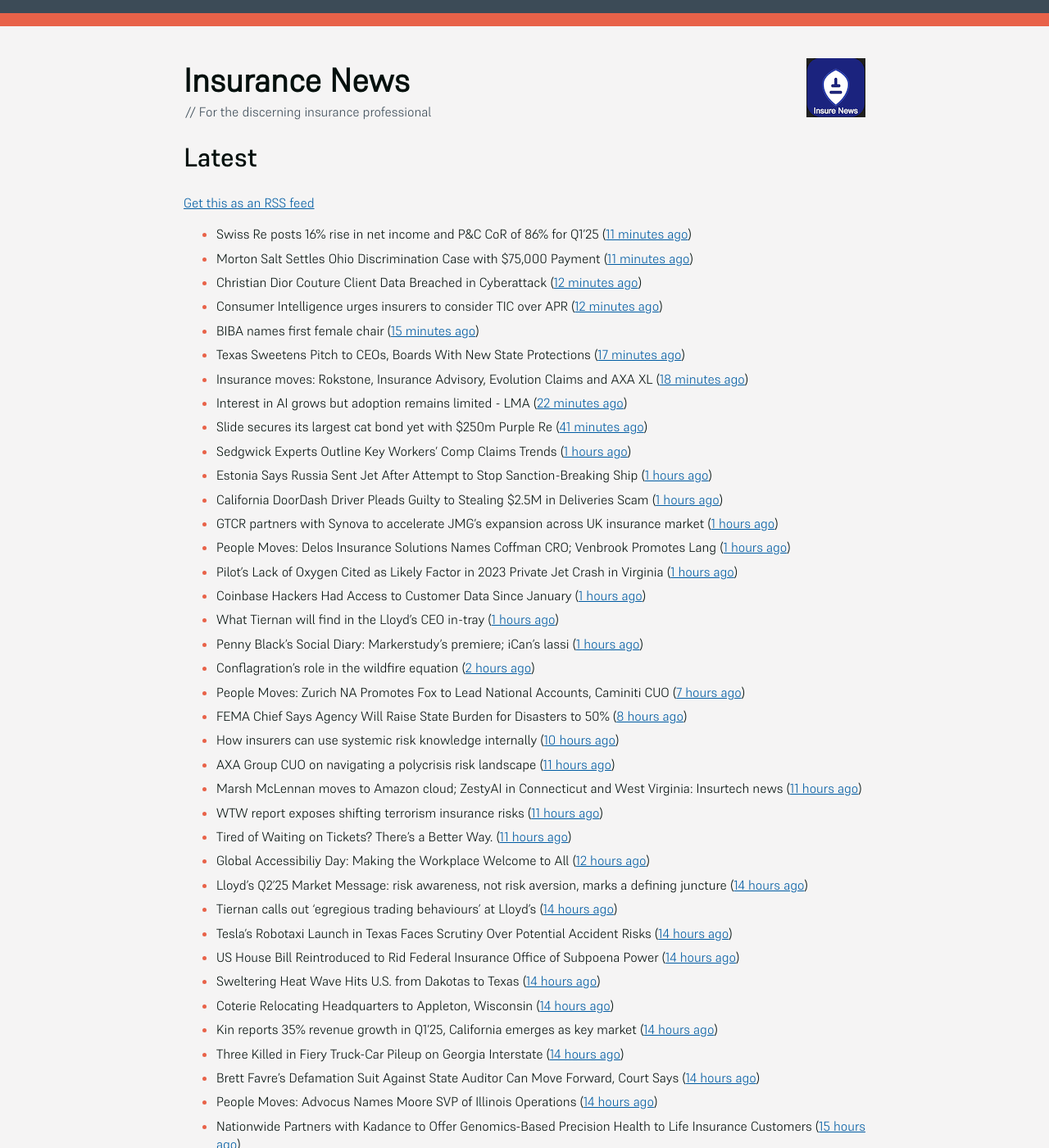
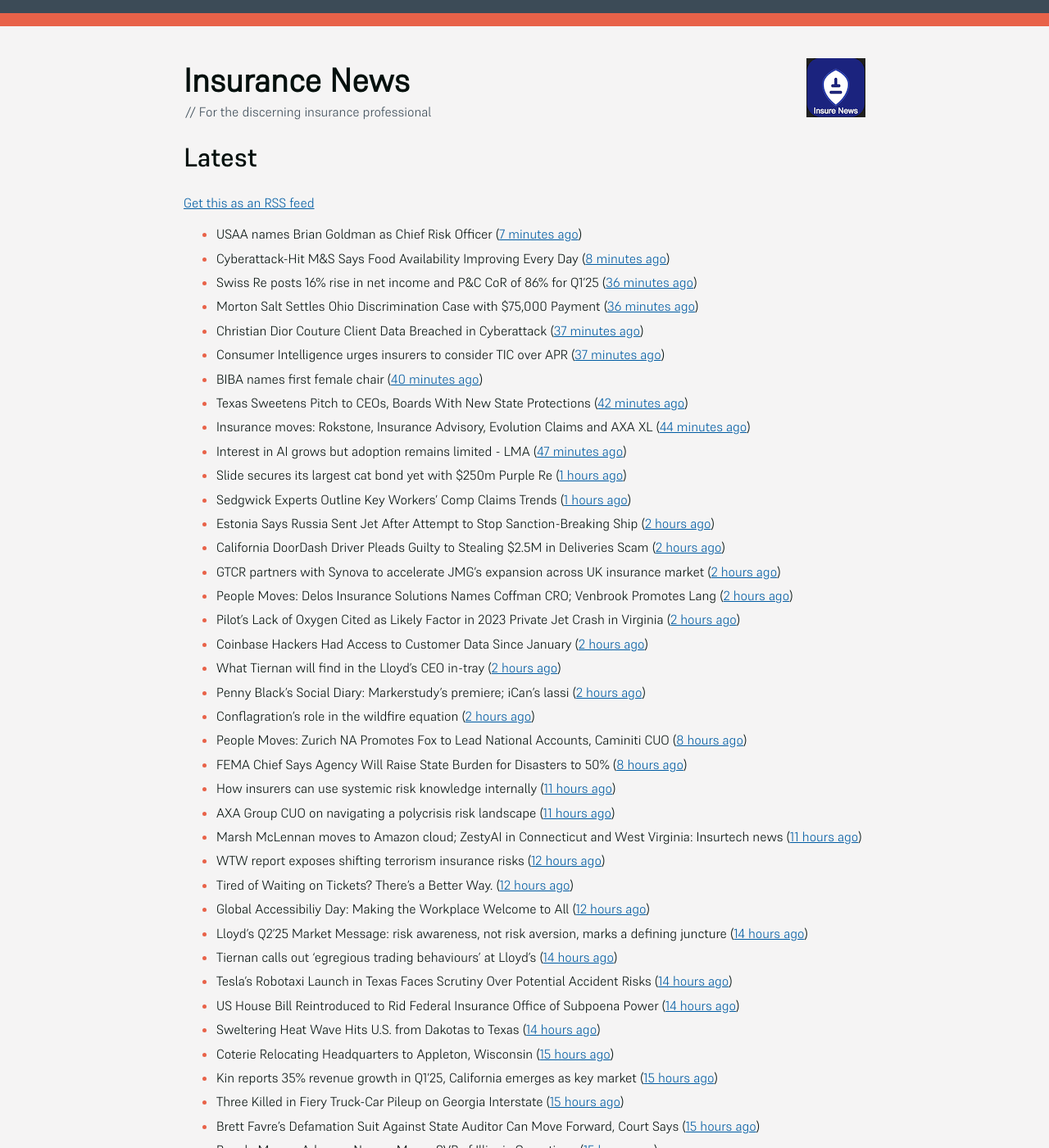
Before and after one commit to mat-0/feeds.thechels.uk, a Jekyll site: the page built from index.md, in a window 1280 px wide and 1400 px high. Shown: the whole window at 82% size. Built offline with Jekyll 4.4.1, drawn with Linux system fonts in a browser that asks for light colours; some of the changed text lies outside the part shown.

Commit message:
New Feed

```diff
--- a/index.md
+++ b/index.md
@@ -8,78 +8,78 @@ description: Latest Updates
 [Get this as an RSS feed](/feed.rss)
 
 <!-- news_marker starts -->
-- Swiss Re posts 16% rise in net income and P&C CoR of 86% for Q1’25 ([11 minutes ago](https://www.reinsurancene.ws/swiss-re-posts-16-rise-in-net-income-and-pc-cor-of-86-for-q125/))
-- Morton Salt Settles Ohio Discrimination Case with $75,000 Payment ([11 minutes ago](https://www.insurancejournal.com/news/midwest/2025/05/16/823999.htm))
-- Christian Dior Couture Client Data Breached in Cyberattack ([12 minutes ago](https://www.insurancejournal.com/news/national/2025/05/16/823975.htm))
-- Consumer Intelligence urges insurers to consider TIC over APR ([12 minutes ago](https://www.insurancebusinessmag.com/uk/news/auto-motor/consumer-intelligence-urges-insurers-to-consider-tic-over-apr-535940.aspx))
-- BIBA names first female chair ([15 minutes ago](https://www.insurancebusinessmag.com/uk/news/breaking-news/biba-names-first-female-chair-535939.aspx))
-- Texas Sweetens Pitch to CEOs, Boards With New State Protections ([17 minutes ago](https://www.insurancejournal.com/news/southcentral/2025/05/16/823995.htm))
-- Insurance moves: Rokstone, Insurance Advisory, Evolution Claims and AXA XL ([18 minutes ago](https://www.insurancebusinessmag.com/uk/news/breaking-news/insurance-moves-rokstone-insurance-advisory-evolution-claims-and-axa-xl-535937.aspx))
-- Interest in AI grows but adoption remains limited - LMA ([22 minutes ago](https://www.insurancebusinessmag.com/uk/news/technology/interest-in-ai-grows-but-adoption-remains-limited--lma-535936.aspx))
-- Slide secures its largest cat bond yet with $250m Purple Re ([41 minutes ago](https://www.reinsurancene.ws/slide-secures-its-largest-cat-bond-yet-with-250m-purple-re/))
+- USAA names Brian Goldman as Chief Risk Officer ([7 minutes ago](https://www.reinsurancene.ws/usaa-names-brian-goldman-as-chief-risk-officer/))
+- Cyberattack-Hit M&S Says Food Availability Improving Every Day ([8 minutes ago](https://www.insurancejournal.com/news/international/2025/05/16/824002.htm))
+- Swiss Re posts 16% rise in net income and P&C CoR of 86% for Q1’25 ([36 minutes ago](https://www.reinsurancene.ws/swiss-re-posts-16-rise-in-net-income-and-pc-cor-of-86-for-q125/))
+- Morton Salt Settles Ohio Discrimination Case with $75,000 Payment ([36 minutes ago](https://www.insurancejournal.com/news/midwest/2025/05/16/823999.htm))
+- Christian Dior Couture Client Data Breached in Cyberattack ([37 minutes ago](https://www.insurancejournal.com/news/national/2025/05/16/823975.htm))
+- Consumer Intelligence urges insurers to consider TIC over APR ([37 minutes ago](https://www.insurancebusinessmag.com/uk/news/auto-motor/consumer-intelligence-urges-insurers-to-consider-tic-over-apr-535940.aspx))
+- BIBA names first female chair ([40 minutes ago](https://www.insurancebusinessmag.com/uk/news/breaking-news/biba-names-first-female-chair-535939.aspx))
+- Texas Sweetens Pitch to CEOs, Boards With New State Protections ([42 minutes ago](https://www.insurancejournal.com/news/southcentral/2025/05/16/823995.htm))
+- Insurance moves: Rokstone, Insurance Advisory, Evolution Claims and AXA XL ([44 minutes ago](https://www.insurancebusinessmag.com/uk/news/breaking-news/insurance-moves-rokstone-insurance-advisory-evolution-claims-and-axa-xl-535937.aspx))
+- Interest in AI grows but adoption remains limited - LMA ([47 minutes ago](https://www.insurancebusinessmag.com/uk/news/technology/interest-in-ai-grows-but-adoption-remains-limited--lma-535936.aspx))
+- Slide secures its largest cat bond yet with $250m Purple Re ([1 hours ago](https://www.reinsurancene.ws/slide-secures-its-largest-cat-bond-yet-with-250m-purple-re/))
 - Sedgwick Experts Outline Key Workers’ Comp Claims Trends ([1 hours ago](https://www.insurancejournal.com/news/national/2025/05/16/823936.htm))
-- Estonia Says Russia Sent Jet After Attempt to Stop Sanction-Breaking Ship ([1 hours ago](https://www.insurancejournal.com/news/international/2025/05/16/823959.htm))
-- California DoorDash Driver Pleads Guilty to Stealing $2.5M in Deliveries Scam ([1 hours ago](https://www.insurancejournal.com/news/west/2025/05/16/823989.htm))
-- GTCR partners with Synova to accelerate JMG’s expansion across UK insurance market ([1 hours ago](https://www.reinsurancene.ws/gtcr-partners-with-synova-to-accelerate-jmgs-expansion-across-uk-insurance-market/))
-- People Moves: Delos Insurance Solutions Names Coffman CRO; Venbrook Promotes Lang ([1 hours ago](https://www.insurancejournal.com/news/west/2025/05/16/823705.htm))
-- Pilot’s Lack of Oxygen Cited as Likely Factor in 2023 Private Jet Crash in Virginia ([1 hours ago](https://www.insurancejournal.com/news/east/2025/05/16/823826.htm))
-- Coinbase Hackers Had Access to Customer Data Since January ([1 hours ago](https://www.insurancejournal.com/news/national/2025/05/16/823970.htm))
-- What Tiernan will find in the Lloyd's CEO in-tray ([1 hours ago](https://www.postonline.co.uk/lloydslondon/7957720/what-tiernan-will-find-in-the-lloyds-ceo-in-tray))
-- Penny Black’s Social Diary: Markerstudy’s premiere; iCan’s lassi ([1 hours ago](https://www.postonline.co.uk/people/7957568/penny-blacks-social-diary-markerstudys-premiere-icans-lassi))
+- Estonia Says Russia Sent Jet After Attempt to Stop Sanction-Breaking Ship ([2 hours ago](https://www.insurancejournal.com/news/international/2025/05/16/823959.htm))
+- California DoorDash Driver Pleads Guilty to Stealing $2.5M in Deliveries Scam ([2 hours ago](https://www.insurancejournal.com/news/west/2025/05/16/823989.htm))
+- GTCR partners with Synova to accelerate JMG’s expansion across UK insurance market ([2 hours ago](https://www.reinsurancene.ws/gtcr-partners-with-synova-to-accelerate-jmgs-expansion-across-uk-insurance-market/))
+- People Moves: Delos Insurance Solutions Names Coffman CRO; Venbrook Promotes Lang ([2 hours ago](https://www.insurancejournal.com/news/west/2025/05/16/823705.htm))
+- Pilot’s Lack of Oxygen Cited as Likely Factor in 2023 Private Jet Crash in Virginia ([2 hours ago](https://www.insurancejournal.com/news/east/2025/05/16/823826.htm))
+- Coinbase Hackers Had Access to Customer Data Since January ([2 hours ago](https://www.insurancejournal.com/news/national/2025/05/16/823970.htm))
+- What Tiernan will find in the Lloyd's CEO in-tray ([2 hours ago](https://www.postonline.co.uk/lloydslondon/7957720/what-tiernan-will-find-in-the-lloyds-ceo-in-tray))
+- Penny Black’s Social Diary: Markerstudy’s premiere; iCan’s lassi ([2 hours ago](https://www.postonline.co.uk/people/7957568/penny-blacks-social-diary-markerstudys-premiere-icans-lassi))
 - Conflagration’s role in the wildfire equation ([2 hours ago](https://www.insurancejournal.com/blogs/cotality/2025/05/16/823947.htm))
-- People Moves: Zurich NA Promotes Fox to Lead National Accounts, Caminiti CUO ([7 hours ago](https://www.insurancejournal.com/news/national/2025/05/15/823985.htm))
+- People Moves: Zurich NA Promotes Fox to Lead National Accounts, Caminiti CUO ([8 hours ago](https://www.insurancejournal.com/news/national/2025/05/15/823985.htm))
 - FEMA Chief Says Agency Will Raise State Burden for Disasters to 50% ([8 hours ago](https://www.insurancejournal.com/news/national/2025/05/15/823980.htm))
-- How insurers can use systemic risk knowledge internally ([10 hours ago](https://www.dig-in.com/opinion/how-insurers-can-use-systemic-risk-knowledge-internally))
+- How insurers can use systemic risk knowledge internally ([11 hours ago](https://www.dig-in.com/opinion/how-insurers-can-use-systemic-risk-knowledge-internally))
 - AXA Group CUO on navigating a polycrisis risk landscape ([11 hours ago](https://www.insurancebusinessmag.com/uk/news/breaking-news/axa-group-cuo-on-navigating-a-polycrisis-risk-landscape-535921.aspx))
 - Marsh McLennan moves to Amazon cloud; ZestyAI in Connecticut and West Virginia: Insurtech news ([11 hours ago](https://www.dig-in.com/news/marsh-mclennan-to-amazon-cloud-zestyai-and-insurtech-news))
-- WTW report exposes shifting terrorism insurance risks ([11 hours ago](https://www.insurancebusinessmag.com/uk/news/breaking-news/wtw-report-exposes-shifting-terrorism-insurance-risks-535909.aspx))
-- Tired of Waiting on Tickets? There’s a Better Way. ([11 hours ago](https://www.insurancejournal.com/blogs/expert-insured/2025/05/15/823954.htm))
+- WTW report exposes shifting terrorism insurance risks ([12 hours ago](https://www.insurancebusinessmag.com/uk/news/breaking-news/wtw-report-exposes-shifting-terrorism-insurance-risks-535909.aspx))
+- Tired of Waiting on Tickets? There’s a Better Way. ([12 hours ago](https://www.insurancejournal.com/blogs/expert-insured/2025/05/15/823954.htm))
 - Global Accessibiliy Day: Making the Workplace Welcome to All ([12 hours ago](https://insurance-edge.net/2025/05/15/global-accessibiliy-day-making-the-workplace-welcome-to-all/))
 - Lloyd’s Q2’25 Market Message: risk awareness, not risk aversion, marks a defining juncture ([14 hours ago](https://www.reinsurancene.ws/lloyds-q225-market-message-risk-awareness-not-risk-aversion-marks-a-defining-juncture/))
 - Tiernan calls out ‘egregious trading behaviours’ at Lloyd’s ([14 hours ago](https://www.postonline.co.uk/lloydslondon/7957765/tiernan-calls-out-egregious-trading-behaviours-at-lloyds))
 - Tesla’s Robotaxi Launch in Texas Faces Scrutiny Over Potential Accident Risks ([14 hours ago](https://www.insurancejournal.com/news/southcentral/2025/05/15/823930.htm))
 - US House Bill Reintroduced to Rid Federal Insurance Office of Subpoena Power ([14 hours ago](https://www.insurancejournal.com/news/national/2025/05/15/823897.htm))
 - Sweltering Heat Wave Hits U.S. from Dakotas to Texas ([14 hours ago](https://www.insurancejournal.com/news/southcentral/2025/05/15/823927.htm))
-- Coterie Relocating Headquarters to Appleton, Wisconsin ([14 hours ago](https://www.insurancejournal.com/news/midwest/2025/05/15/823924.htm))
-- Kin reports 35% revenue growth in Q1’25, California emerges as key market ([14 hours ago](https://www.reinsurancene.ws/kin-reports-35-revenue-growth-in-q125-california-emerges-as-key-market/))
-- Three Killed in Fiery Truck-Car Pileup on Georgia Interstate ([14 hours ago](https://www.insurancejournal.com/news/southeast/2025/05/15/823917.htm))
-- Brett Favre’s Defamation Suit Against State Auditor Can Move Forward, Court Says ([14 hours ago](https://www.insurancejournal.com/news/southeast/2025/05/15/823911.htm))
-- People Moves: Advocus Names Moore SVP of Illinois Operations ([14 hours ago](https://www.insurancejournal.com/news/midwest/2025/05/15/823905.htm))
+- Coterie Relocating Headquarters to Appleton, Wisconsin ([15 hours ago](https://www.insurancejournal.com/news/midwest/2025/05/15/823924.htm))
+- Kin reports 35% revenue growth in Q1’25, California emerges as key market ([15 hours ago](https://www.reinsurancene.ws/kin-reports-35-revenue-growth-in-q125-california-emerges-as-key-market/))
+- Three Killed in Fiery Truck-Car Pileup on Georgia Interstate ([15 hours ago](https://www.insurancejournal.com/news/southeast/2025/05/15/823917.htm))
+- Brett Favre’s Defamation Suit Against State Auditor Can Move Forward, Court Says ([15 hours ago](https://www.insurancejournal.com/news/southeast/2025/05/15/823911.htm))
+- People Moves: Advocus Names Moore SVP of Illinois Operations ([15 hours ago](https://www.insurancejournal.com/news/midwest/2025/05/15/823905.htm))
 - Nationwide Partners with Kadance to Offer Genomics-Based Precision Health to Life Insurance Customers ([15 hours ago](https://www.insurtechinsights.com/nationwide-partners-with-kadance-to-offer-genomics-based-precision-health-to-life-insurance-customers/))
 - West’s 103.9% CoR for 24-25 FY impacted by elevated IG Pool claims ([15 hours ago](https://www.reinsurancene.ws/wests-103-9-cor-for-24-25-fy-impacted-by-elevated-ig-pool-claims/))
 - People Moves: CRC Names New Underwriting Leaders and Senior VP ([15 hours ago](https://www.insurancejournal.com/news/southeast/2025/05/15/823894.htm))
-- AM Best supports EU nat cat insurance proposal but stresses need for greater clarity ([15 hours ago](https://www.reinsurancene.ws/am-best-supports-eu-nat-cat-insurance-proposal-but-stresses-need-for-greater-clarity/))
-- People Moves: AIG Taps Colombo From Swiss Re as CEO, Latin America and Caribbean; Willis Names Former Allianz Exec Vosloh as Head of Cyber for EMEA ([15 hours ago](https://www.insurancejournal.com/news/international/2025/05/15/823886.htm))
-- Slide Secures $250M Cat Bond as Hurricane Season Looms ([15 hours ago](https://www.insurancejournal.com/news/southeast/2025/05/15/823884.htm))
+- AM Best supports EU nat cat insurance proposal but stresses need for greater clarity ([16 hours ago](https://www.reinsurancene.ws/am-best-supports-eu-nat-cat-insurance-proposal-but-stresses-need-for-greater-clarity/))
+- People Moves: AIG Taps Colombo From Swiss Re as CEO, Latin America and Caribbean; Willis Names Former Allianz Exec Vosloh as Head of Cyber for EMEA ([16 hours ago](https://www.insurancejournal.com/news/international/2025/05/15/823886.htm))
+- Slide Secures $250M Cat Bond as Hurricane Season Looms ([16 hours ago](https://www.insurancejournal.com/news/southeast/2025/05/15/823884.htm))
 - Africa startups to seek new backers ([16 hours ago](https://www.dig-in.com/articles/africa-startups-to-seek-new-backers))
 - Allstate estimates cat losses for April at $594m ([16 hours ago](https://www.reinsurancene.ws/allstate-estimates-cat-losses-for-april-at-594m/))
-- Rokstone names Stephanie Belcourt Head of Complex Claims ([16 hours ago](https://www.reinsurancene.ws/rokstone-names-stephanie-belcourt-head-of-complex-claims/))
-- Hedge Fund Fermat Sees 20% Surge in Catastrophe Bond Market ([16 hours ago](https://www.insurancejournal.com/news/international/2025/05/15/823861.htm))
+- Rokstone names Stephanie Belcourt Head of Complex Claims ([17 hours ago](https://www.reinsurancene.ws/rokstone-names-stephanie-belcourt-head-of-complex-claims/))
+- Hedge Fund Fermat Sees 20% Surge in Catastrophe Bond Market ([17 hours ago](https://www.insurancejournal.com/news/international/2025/05/15/823861.htm))
 - Comparison Creator Teams Up With Go.Compare ([17 hours ago](https://insurance-edge.net/2025/05/15/comparison-creator-teams-up-with-go-compare/))
-- AIG appoints Angelo Colombo as CEO, Latin America and the Caribbean ([17 hours ago](https://www.reinsurancene.ws/aig-appoints-angelo-colombo-as-ceo-latin-america-and-the-caribbean/))
-- Coinbase Says Bribed Workers Leaked Data to Hacker Seeking $20 Million in Ransom ([17 hours ago](https://www.insurancejournal.com/news/national/2025/05/15/823862.htm))
-- Using technology to mitigate common household risks ([17 hours ago](https://www.dig-in.com/podcast/using-technology-to-mitigate-common-household-risks))
-- ZestyAI Gets The Green Light From Connecticut Insurance Dept ([17 hours ago](https://insurance-edge.net/2025/05/15/zestyai-gets-the-green-light-from-connecticut-insurance-dept/))
+- Using technology to mitigate common household risks ([18 hours ago](https://www.dig-in.com/podcast/using-technology-to-mitigate-common-household-risks))
+- ZestyAI Gets The Green Light From Connecticut Insurance Dept ([18 hours ago](https://insurance-edge.net/2025/05/15/zestyai-gets-the-green-light-from-connecticut-insurance-dept/))
 - News Snippets: 15.05.2025 ([18 hours ago](https://insurance-edge.net/2025/05/15/news-snippets-15-05-2025/))
-- Compre Completes on Ethias S.A. Deal ([18 hours ago](https://insurance-edge.net/2025/05/15/compre-completes-on-ethias-s-a-deal/))
-- Tinubu Secures $45 Million to Accelerate Global Leadership in Specialty Insurance SaaS ([19 hours ago](https://www.insurtechinsights.com/tinubu-secures-45-million-to-accelerate-global-leadership-in-specialty-insurance-saas/))
-- LMA Survey on How AI Can Enhance Actuarial Risk ([19 hours ago](https://insurance-edge.net/2025/05/15/lma-survey-on-how-ai-can-enhance-actuarial-risk/))
+- Compre Completes on Ethias S.A. Deal ([19 hours ago](https://insurance-edge.net/2025/05/15/compre-completes-on-ethias-s-a-deal/))
+- Tinubu Secures $45 Million to Accelerate Global Leadership in Specialty Insurance SaaS ([20 hours ago](https://www.insurtechinsights.com/tinubu-secures-45-million-to-accelerate-global-leadership-in-specialty-insurance-saas/))
+- LMA Survey on How AI Can Enhance Actuarial Risk ([20 hours ago](https://insurance-edge.net/2025/05/15/lma-survey-on-how-ai-can-enhance-actuarial-risk/))
 - Navigating the unexpected: Expert tips for effective claims management and swift recovery ([20 hours ago](https://www.insurancebusinessmag.com/uk/news/property-insurance/navigating-the-unexpected-expert-tips-for-effective-claims-management-and-swift-recovery-535498.aspx))
 - TIMBY Specialty Insurance Solutions Launches Warehouse Legal Liability Coverage to Expand Inland Marine Portfolio ([20 hours ago](https://www.insurtechinsights.com/timby-specialty-insurance-solutions-launches-warehouse-legal-liability-coverage-to-expand-inland-marine-portfolio/))
-- Broking stalwart on how the market has evolved ([20 hours ago](https://www.insurancebusinessmag.com/uk/news/breaking-news/broking-stalwart-on-how-the-market-has-evolved-535809.aspx))
-- FERMA's Foresight Committee calls for a shift to long-term risk strategies ([20 hours ago](https://www.insurancebusinessmag.com/uk/news/non-profits/fermas-foresight-committee-calls-for-a-shift-to-longterm-risk-strategies-535808.aspx))
-- Allianz sees strong start to 2025, reaffirms full-year outlook ([20 hours ago](https://www.insurancebusinessmag.com/uk/news/breaking-news/allianz-sees-strong-start-to-2025-reaffirms-fullyear-outlook-535802.aspx))
-- Talanx reports record-breaking start to the year amid high claims ([20 hours ago](https://www.insurancebusinessmag.com/uk/news/breaking-news/talanx-reports-recordbreaking-start-to-the-year-amid-high-claims-535796.aspx))
-- 'Poly-employment': Transparency in workplaces encouraged amid rise of secondary jobs ([20 hours ago](https://www.insurancebusinessmag.com/uk/news/breaking-news/polyemployment-transparency-in-workplaces-encouraged-amid-rise-of-secondary-jobs-535784.aspx))
+- Broking stalwart on how the market has evolved ([21 hours ago](https://www.insurancebusinessmag.com/uk/news/breaking-news/broking-stalwart-on-how-the-market-has-evolved-535809.aspx))
+- FERMA's Foresight Committee calls for a shift to long-term risk strategies ([21 hours ago](https://www.insurancebusinessmag.com/uk/news/non-profits/fermas-foresight-committee-calls-for-a-shift-to-longterm-risk-strategies-535808.aspx))
+- Allianz sees strong start to 2025, reaffirms full-year outlook ([21 hours ago](https://www.insurancebusinessmag.com/uk/news/breaking-news/allianz-sees-strong-start-to-2025-reaffirms-fullyear-outlook-535802.aspx))
+- Talanx reports record-breaking start to the year amid high claims ([21 hours ago](https://www.insurancebusinessmag.com/uk/news/breaking-news/talanx-reports-recordbreaking-start-to-the-year-amid-high-claims-535796.aspx))
+- 'Poly-employment': Transparency in workplaces encouraged amid rise of secondary jobs ([21 hours ago](https://www.insurancebusinessmag.com/uk/news/breaking-news/polyemployment-transparency-in-workplaces-encouraged-amid-rise-of-secondary-jobs-535784.aspx))
 - ‘Don’t preach to us’, pleads Pen CEO ([21 hours ago](https://www.postonline.co.uk/broker/7957752/dont-preach-to-us-pleads-pen-ceo))
 - bolttech and Sumitomo Corporation Launch Strategic Joint Venture to Expand Embedded Protection Solutions in Asia ([21 hours ago](https://www.insurtechinsights.com/bolttech-and-sumitomo-corporation-launch-strategic-joint-venture-to-expand-embedded-protection-solutions-in-asia/))
-- Aviva sees broad-based growth in Q1 across segments ([21 hours ago](https://www.insurancebusinessmag.com/uk/news/breaking-news/aviva-sees-broadbased-growth-in-q1-across-segments-535781.aspx))
-- DLG deal ‘on course’ and not a distraction for Aviva ([22 hours ago](https://www.postonline.co.uk/news/7957750/dlg-deal-on-course-and-not-a-distraction-for-aviva))
-- Q&A: Andy Hutchinson, Turvi ([22 hours ago](https://www.postonline.co.uk/technology/7957394/qa-andy-hutchinson-turvi))
-- BIBA CEO spotlights AI, FCA reforms at 2025 conference ([23 hours ago](https://www.insurancebusinessmag.com/uk/news/breaking-news/biba-ceo-spotlights-ai-fca-reforms-at-2025-conference-535774.aspx))
-- CMI honours Dame Amanda Blanc and Baroness Louise Casey for transformative leadership ([23 hours ago](https://www.insurancebusinessmag.com/uk/news/breaking-news/cmi-honours-dame-amanda-blanc-and-baroness-louise-casey-for-transformative-leadership-535773.aspx))
-- Two industry veterans receive BIBA 2025 awards ([23 hours ago](https://www.insurancebusinessmag.com/uk/news/breaking-news/two-industry-veterans-receive-biba-2025-awards-535772.aspx))
-- Willis names head of cyber for EMEA ([23 hours ago](https://www.insurancebusinessmag.com/uk/news/cyber/willis-names-head-of-cyber-for-emea-535771.aspx))
+- Aviva sees broad-based growth in Q1 across segments ([22 hours ago](https://www.insurancebusinessmag.com/uk/news/breaking-news/aviva-sees-broadbased-growth-in-q1-across-segments-535781.aspx))
+- DLG deal ‘on course’ and not a distraction for Aviva ([23 hours ago](https://www.postonline.co.uk/news/7957750/dlg-deal-on-course-and-not-a-distraction-for-aviva))
+- Q&A: Andy Hutchinson, Turvi ([23 hours ago](https://www.postonline.co.uk/technology/7957394/qa-andy-hutchinson-turvi))
+- BIBA CEO spotlights AI, FCA reforms at 2025 conference ([1 days ago](https://www.insurancebusinessmag.com/uk/news/breaking-news/biba-ceo-spotlights-ai-fca-reforms-at-2025-conference-535774.aspx))
+- CMI honours Dame Amanda Blanc and Baroness Louise Casey for transformative leadership ([1 days ago](https://www.insurancebusinessmag.com/uk/news/breaking-news/cmi-honours-dame-amanda-blanc-and-baroness-louise-casey-for-transformative-leadership-535773.aspx))
+- Two industry veterans receive BIBA 2025 awards ([1 days ago](https://www.insurancebusinessmag.com/uk/news/breaking-news/two-industry-veterans-receive-biba-2025-awards-535772.aspx))
+- Willis names head of cyber for EMEA ([1 days ago](https://www.insurancebusinessmag.com/uk/news/cyber/willis-names-head-of-cyber-for-emea-535771.aspx))
 - Throwback Thursday: CII card woes; Hiscox grows ([1 days ago](https://www.postonline.co.uk/personal/7956604/throwback-thursday-cii-card-woes-hiscox-grows))
 - Why blaming hybrid working for productivity problems is too easy ([1 days ago](https://www.postonline.co.uk/people/7957728/why-blaming-hybrid-working-for-productivity-problems-is-too-easy))
 - Digital is primary tool for customers to purchase insurance: J.D. Power ([1 days ago](https://www.dig-in.com/news/customers-prefer-buying-insurance-digitally-says-j-d-power))
```
Also changed, not shown: other parts of index.md (+1 -1 lines).
